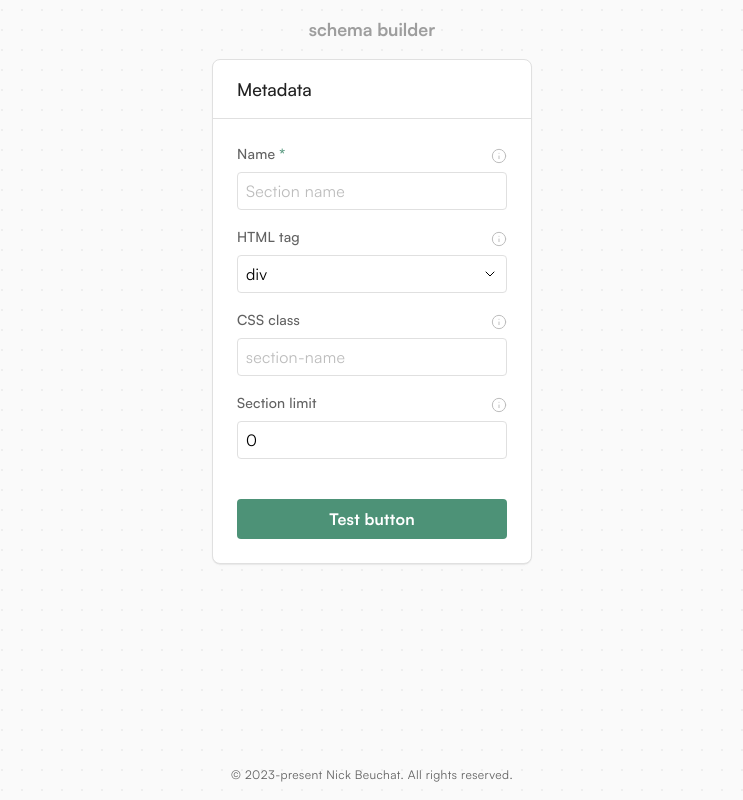
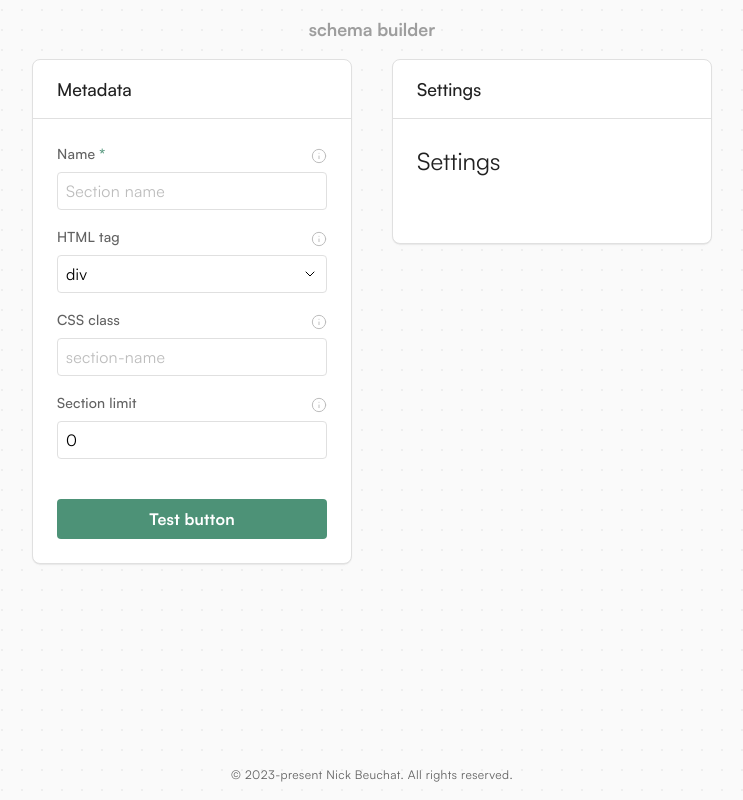
Before and after one commit to nicbeuc/schema-builder, a React (Vite) app: page / in a window 1280 px wide. Shown: the whole page, without its empty margins (268-1011 px from the left). Built offline with nearby package versions, Linux system fonts and the light colour scheme.

Commit message:
more changes

```diff
--- a/src/components/App/App.jsx
+++ b/src/components/App/App.jsx
@@ -16,6 +16,9 @@ function App() {
           <Step header='Metadata'>
             <MetadataControls />
           </Step>
+          <Step header='Settings'>
+            <h2>Settings</h2>
+          </Step>
         </Main>
       </MetadataProvider>
       <Footer />
```
